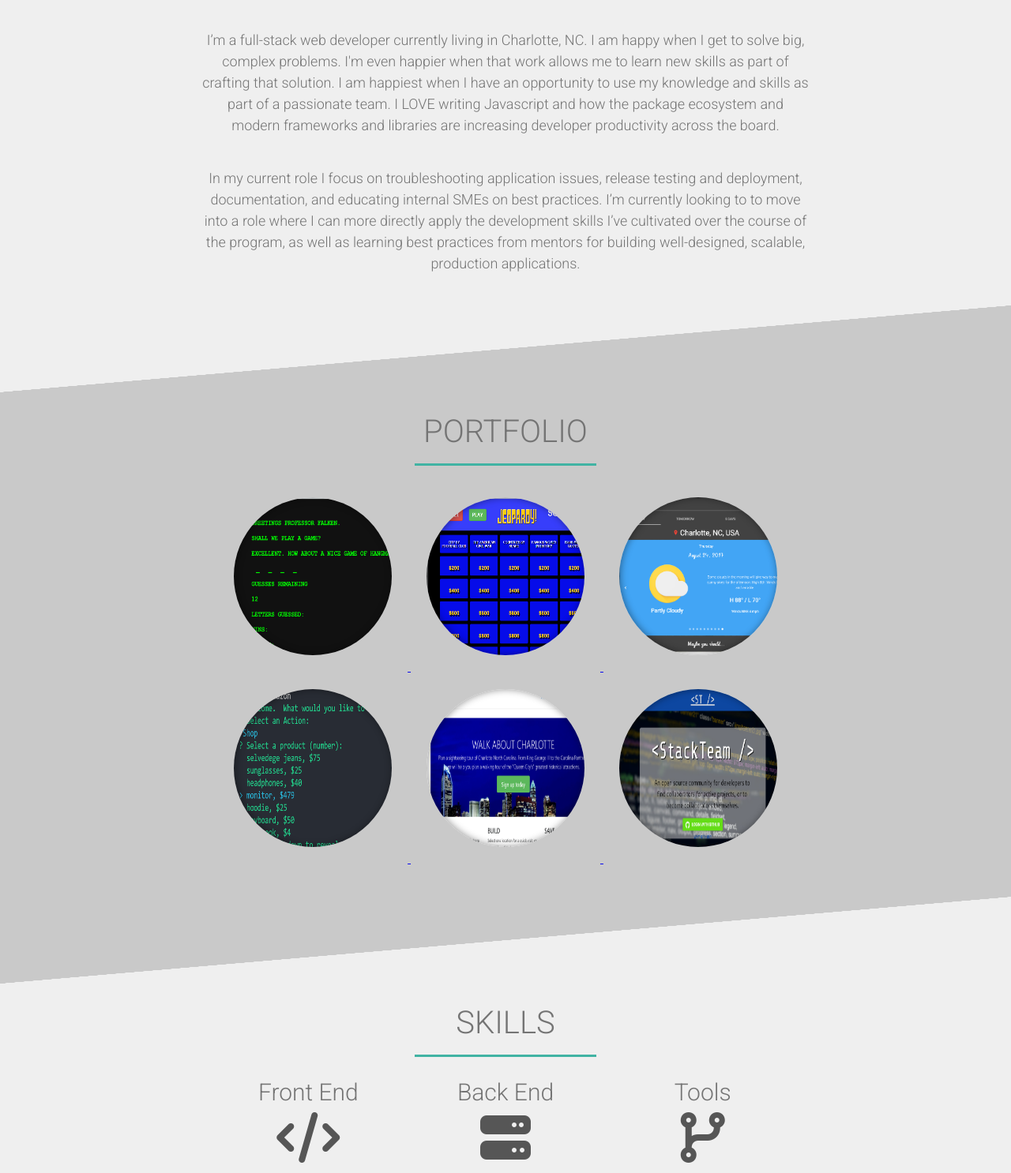
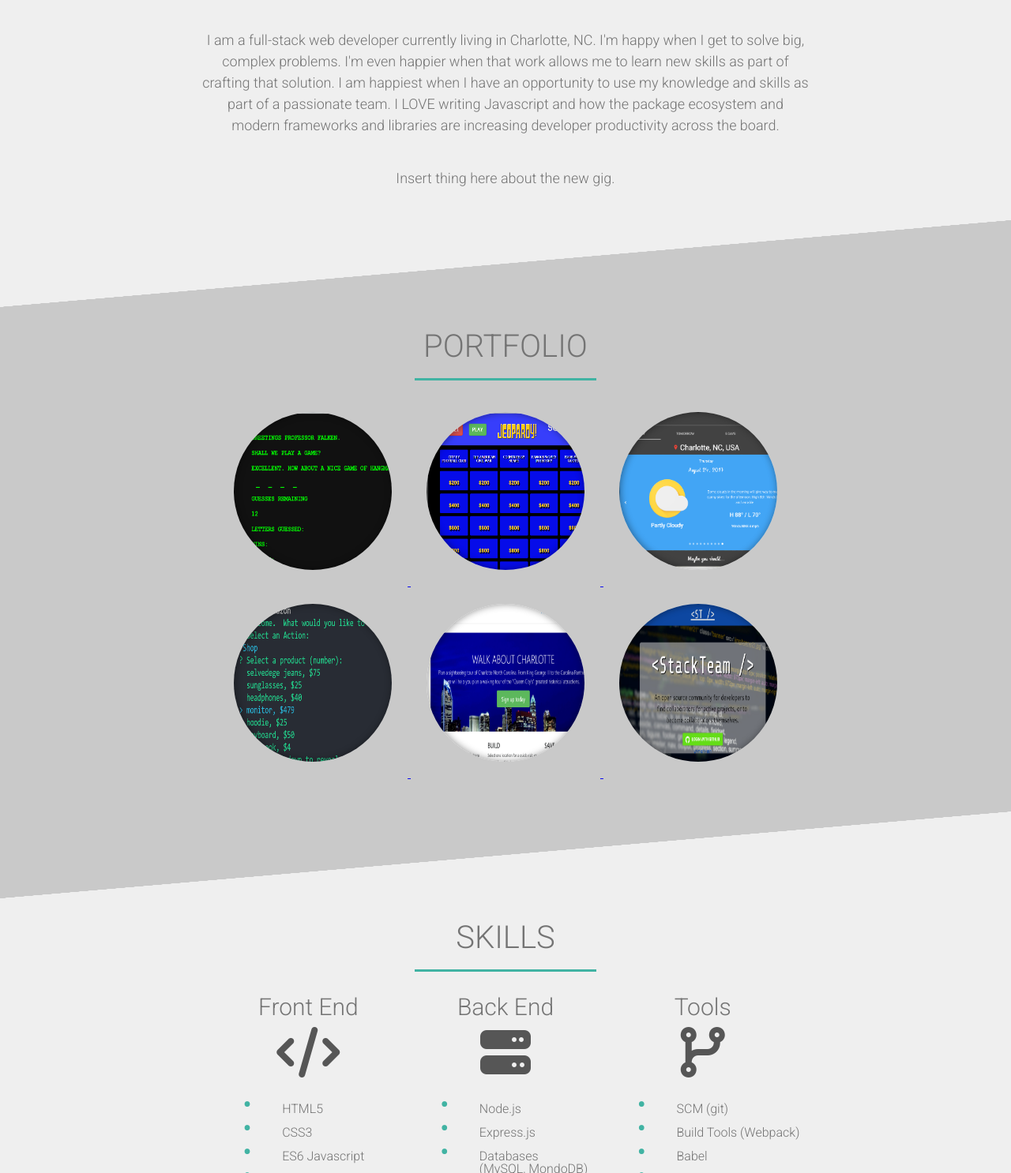
Before and after one commit to lassiterda/Portfolio, a plain HTML site: page index.html in a window 1280 px wide. Shown: the part 646-2132 px from the top of the page at 79% size. Drawn offline with nearby package versions, Linux system fonts and the light colour scheme.

Commit message:
minor HTML updates in preparation for redesign

```diff
--- a/index.html
+++ b/index.html
@@ -11,7 +11,6 @@
 <body>
 <div class="site-container">
   <div class="container">
-
     <header>
       <nav>
         <ul>
@@ -35,10 +34,9 @@
       <section class="row">
         <a class="link" id="firstLink"name="aboutMe">.</a>
         <h2>About Me</h2>
-        <p>I’m a full-stack web developer currently living in Charlotte, NC.   I am happy when I get to solve big, complex problems.  I'm even happier when that work allows me to learn new skills as part of crafting that solution.  I am happiest when I have an opportunity to use my knowledge and skills as part of a passionate team.  I LOVE writing Javascript and how the package ecosystem and modern frameworks and libraries are increasing developer productivity across the board.</p>
+          <p>I am a full-stack web developer currently living in Charlotte, NC.  I'm happy when I get to solve big, complex problems.  I'm even happier when that work allows me to learn new skills as part of crafting that solution.  I am happiest when I have an opportunity to use my knowledge and skills as part of a passionate team.  I LOVE writing Javascript and how the package ecosystem and modern frameworks and libraries are increasing developer productivity across the board.</p>
 
-        <p>In my current role I focus on troubleshooting application issues, release testing and deployment, documentation, and educating internal SMEs on best practices.  I’m currently looking to to move into a role where I can more directly apply the development skills I’ve cultivated over the course of the program, as well as learning best practices from mentors for building well-designed, scalable, production applications.</p>
-
+          <p>Insert thing here about the new gig.</p>
       </section>
 
     <div class="crosstop">
@@ -133,7 +131,7 @@
               <h3>Tools</h3>
               <i class="fa fa-code-fork fa-4x"></i>
               <ul class="skill-list">
-              <li>SCM (git)</li>
+                <li>SCM (<strong>git</strong>)</li>
                 <li>Build Tools (Webpack)</li>
                 <li>Babel</li>
                 <li>CSS Preprocessors (Sass)</li>
@@ -167,7 +165,7 @@
       </section>
     </main>
   </div>
-<p class='copyright'>Ⓒ 2017 | David Lassiter</p>
+  <p class='copyright'>&copy; 2017 | David Lassiter</p>
 </div>
 <script src="js/portfolio.js" type="text/javascript"></script>
 <script src="js/modal.js" type="text/javascript"></script>
```
Lines whose indentation alone changed are shown as unchanged.
